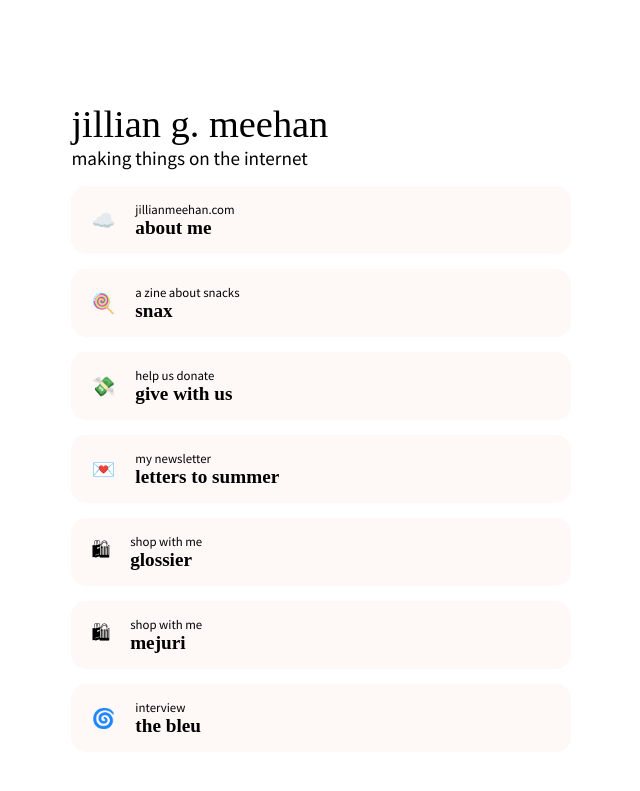
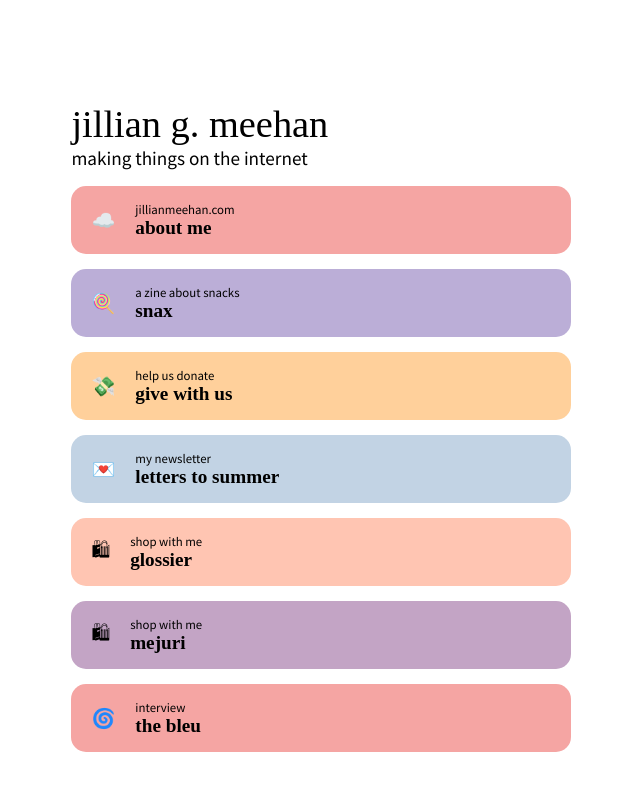
Before and after one commit to jilliangmeehan/jillian.cloud, a Jekyll site: the page built from links.html, in a window 1280 px wide. Shown: the top 791 px of the page, without its empty margins (31-671 px from the left). Built offline with Jekyll 4.4.1, drawn with Linux system fonts in a browser that asks for light colours; nearby versions of some CDN libraries; some web fonts are replaced; comment, search, counter and statistics services are not loaded.

Commit message:
more colors!!!

```diff
--- a/_includes/link.html
+++ b/_includes/link.html
@@ -1,5 +1,5 @@
 <a href="{{ include.link.url }}">
-  <div class="card">
+  <div class="card {{ include.link.color }}">
     <div class="item">
       {{ include.link.emoji }}
     </div>
--- a/_sass/colors.scss
+++ b/_sass/colors.scss
@@ -93,3 +93,38 @@
     }
   }
 }
+
+// Cards
+.card {
+  &.peach {
+    background-color: lighten($peach, 3%);
+    &:hover { background-color: $peach; }
+  }
+
+  &.purplecold {
+    background-color: lighten($purplecold, 3%);
+    &:hover { background-color: $purplecold; }
+  }
+
+  &.yellow {
+    background-color: lighten($yellow, 3%);
+    &:hover { background-color: $yellow; }
+  }
+
+  &.blue {
+    background-color: lighten($blue, 3%);
+    &:hover { background-color: $blue; }
+  }
+
+  &.orange {
+    background-color: lighten($orange, 3%);
+    &:hover { background-color: $orange; }
+  }
+
+  &.purplewarm {
+    background-color: lighten($purplewarm, 3%);
+    &:hover { background-color: $purplewarm; }
+  }
+
+
+}
--- a/_sass/main.scss
+++ b/_sass/main.scss
@@ -59,7 +59,6 @@
 }
 
 .card {
-  background-color: $card-color;
   border-radius: 15px;
   margin: 15px 0px 15px 0px;
   display: flex;
@@ -80,6 +79,4 @@
     font-family: $serif-font;
     font-weight: 700;
   }
-
-  &:hover { background-color: $card-hover; }
 }
```
Also changed, not shown: _data/links.yml (+7 -0 lines), 2 other files.
